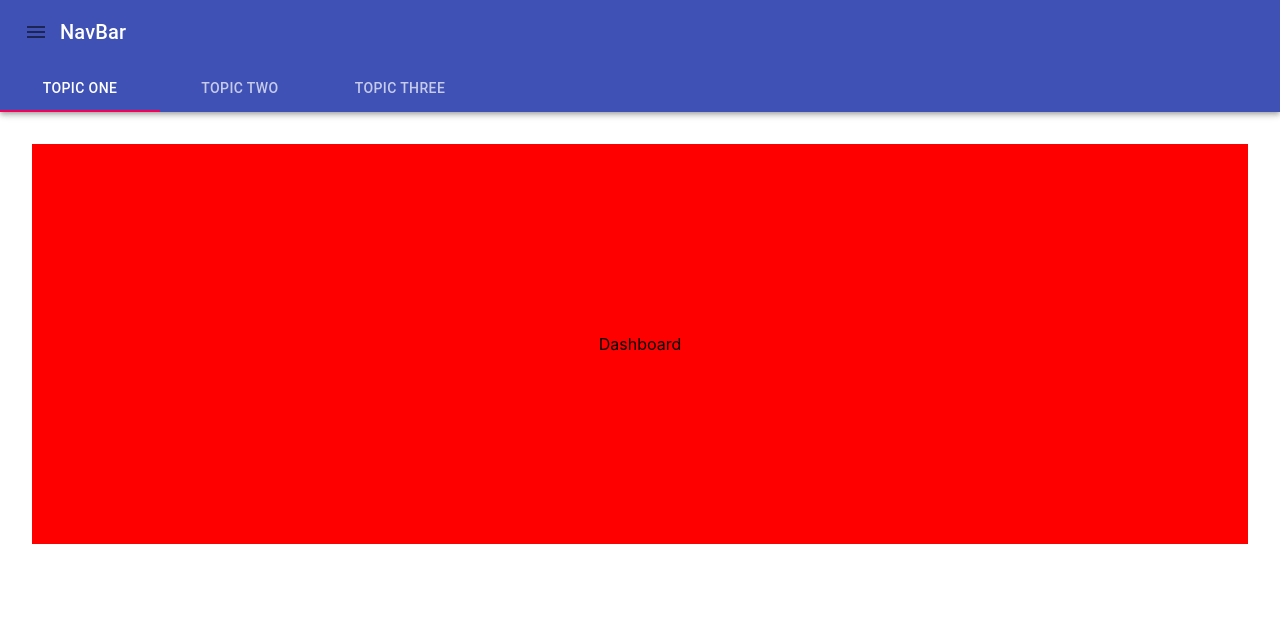
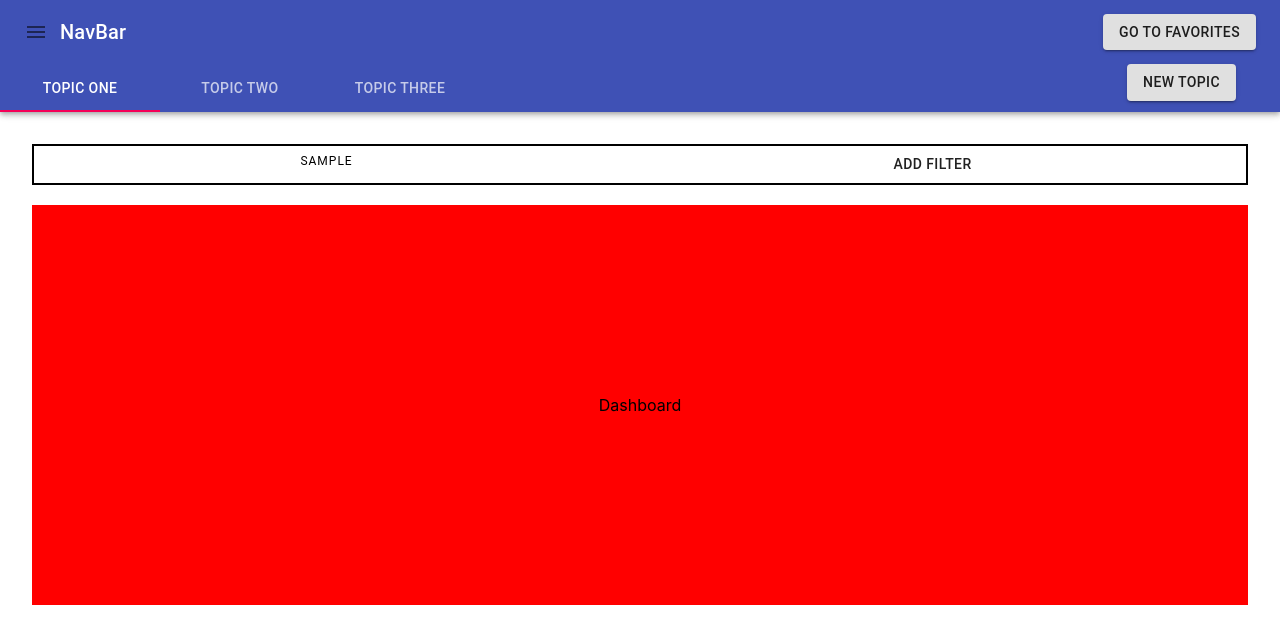
Before and after one commit to jcsison/dealicious, a Next.js app in the folder web/: page /dashboard in a window 1280 px wide. Shown: the top 644 px of the page. Built offline with nearby package versions, Linux system fonts and the light colour scheme.

Commit message:
Added filterbox, new topic, and go to favorites button

```diff
--- a/web/pages/dashboard/Dashboard.tsx
+++ b/web/pages/dashboard/Dashboard.tsx
@@ -1,6 +1,6 @@
 import Head from 'next/head';
 import React from 'react';
-import { Box, makeStyles, Theme } from '@material-ui/core';
+import { Box, Button, makeStyles, Theme, Typography } from '@material-ui/core';
 
 import { NavBar } from '../../shared/components/NavBar';
 
@@ -14,6 +14,12 @@ export const Dashboard = () => {
       </Head>
 
       <NavBar tabBar>
+        <Box className={classes.filterBox} border={2.5} mb={2.5}>
+          <Box>
+            <Typography variant="overline">Sample</Typography>
+          </Box>
+          <Button>Add Filter</Button>
+        </Box>
         <Box
           alignItems="center"
           className={classes.main}
@@ -31,5 +37,9 @@ export const Dashboard = () => {
 const useStyles = makeStyles((theme: Theme) => ({
   main: {
     backgroundColor: 'red'
+  },
+  filterBox: {
+    display: 'flex',
+    justifyContent: 'space-around'
   }
 }));
--- a/web/shared/components/NavBar.tsx
+++ b/web/shared/components/NavBar.tsx
@@ -3,6 +3,7 @@ import React from 'react';
 import {
   AppBar,
   Box,
+  Button,
   IconButton,
   makeStyles,
   Theme,
@@ -23,12 +24,16 @@ export const NavBar = ({ children, tabBar }: NavBarProps) => {
   return (
     <>
       <AppBar position="sticky">
-        <Toolbar>
-          <IconButton edge="start">
-            <MenuIcon />
-          </IconButton>
+        <Toolbar className={classes.toolbar}>
+          <Box display="flex" alignItems="center">
+            <IconButton edge="start">
+              <MenuIcon />
+            </IconButton>
 
-          <Typography variant="h6">NavBar</Typography>
+            <Typography variant="h6">NavBar</Typography>
+          </Box>
+
+          <Button variant="contained">Go To Favorites</Button>
         </Toolbar>
 
         {tabBar && <TabBar />}
@@ -40,5 +45,6 @@ export const NavBar = ({ children, tabBar }: NavBarProps) => {
 };
 
 const useStyles = makeStyles((theme: Theme) => ({
-  main: {}
+  main: {},
+  toolbar: { display: 'flex', justifyContent: 'space-between' }
 }));
--- a/web/shared/components/TabBar.tsx
+++ b/web/shared/components/TabBar.tsx
@@ -1,5 +1,14 @@
 import React, { useState } from 'react';
-import { AppBar, makeStyles, Tab, Tabs, Theme } from '@material-ui/core';
+import {
+  AppBar,
+  Box,
+  Button,
+  makeStyles,
+  Tab,
+  Tabs,
+  Theme,
+  Typography
+} from '@material-ui/core';
 
 export const TabBar = () => {
   const classes = useStyles();
@@ -11,14 +20,22 @@ export const TabBar = () => {
   };
 
   return (
-    <Tabs value={currentTab} onChange={handleChangeTab}>
-      <Tab label="Topic One" />
-      <Tab label="Topic Two" />
-      <Tab label="Topic Three" />
-    </Tabs>
+    <>
+      <Box className={classes.box} pr={5.5}>
+        <Tabs value={currentTab} onChange={handleChangeTab}>
+          <Tab label="Topic One" />
+          <Tab label="Topic Two" />
+          <Tab label="Topic Three" />
+        </Tabs>
+        <Box>
+          <Button variant="contained">New Topic</Button>
+        </Box>
+      </Box>
+    </>
   );
 };
 
 const useStyles = makeStyles((theme: Theme) => ({
-  main: {}
+  main: {},
+  box: { display: 'flex', justifyContent: 'space-between' }
 }));
```
Also changed, not shown: 1 other file (tests, documents, lock files or other folders).
